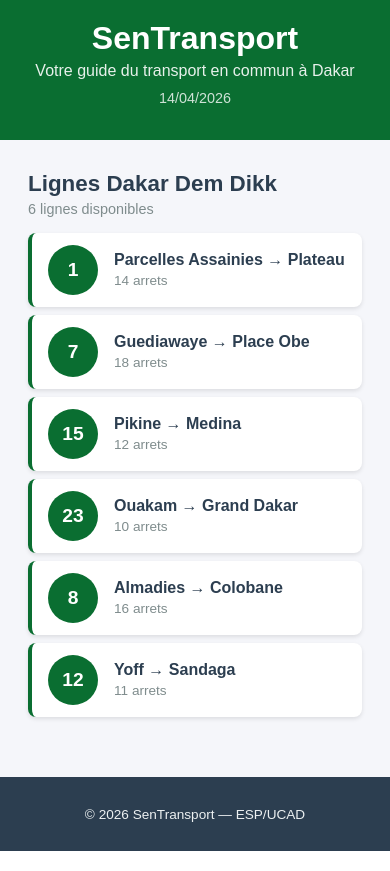
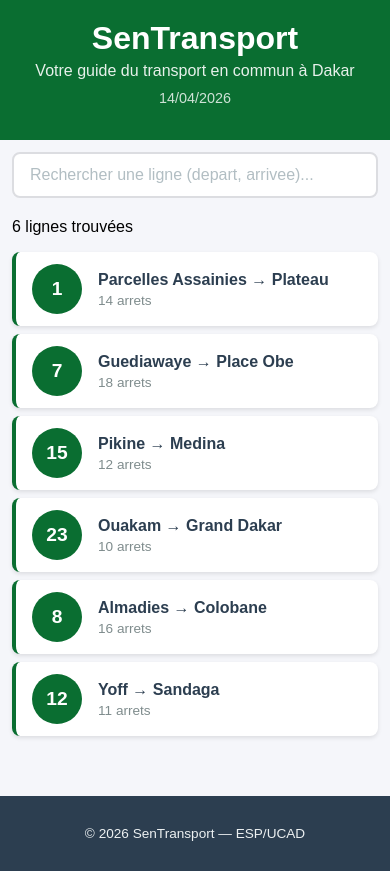
Before and after one commit to fatouniang-source/sentransport, a React (Create React App) app: page / in a window 390 px wide. Built offline with nearby package versions, Linux system fonts and the light colour scheme.

Commit message:
Lab 3 : etat, recherche et selection de lignes

```diff
--- a/src/App.css
+++ b/src/App.css
@@ -18,3 +18,21 @@
 padding: 12px;
 }
 }
+
+
+@media (max-width: 600px) {
+  .contenu {
+    padding: 12px;
+  }
+
+  .ligne-bus {
+    padding: 10px 12px;
+  }
+
+  .ligne-numero {
+    width: 40px;
+    height: 40px;
+    font-size: 1rem;
+    margin-right: 12px;
+  }
+}
--- a/src/App.js
+++ b/src/App.js
@@ -2,33 +2,88 @@
 import Header from './Header';
 import ListeLignes from './ListeLignes';
 import Footer from './Footer';
+import StatReseau from './StatReseau';
+import { useState } from 'react';
+import Recherche from './Recherche';
+import LigneBus from './LigneBus';
+import DetailLigne from './DetailLigne';
+
+
+
 function App() {
+  const [recherche, setRecherche] = useState("");
+  const [ligneSelectionnee, setLigneSelectionnee] = useState(null);
+
   const lignes = [
-{ id: 1, numero: "1", depart: "Parcelles Assainies",
-arrivee: "Plateau",
-arrets: 14 },
-{ id: 2, numero: "7", depart: "Guediawaye",
-arrivee: "Place Obe", arrets: 18 },
-{ id: 3, numero: "15", depart: "Pikine",
-arrivee: "Medina",
-arrets: 12 },
-{ id: 4, numero: "23", depart: "Ouakam",
-arrivee: "Grand Dakar", arrets: 10 },
-{ id: 5, numero: "8", depart: "Almadies",
-arrivee: "Colobane",
-arrets: 16 },
-{ id: 6, numero: "12", depart: "Yoff",
-arrivee: "Sandaga",
-arrets: 11 },
+    { id: 1, numero: "1", depart: "Parcelles Assainies", arrivee: "Plateau", arrets: 14, listeArrets: ["Parcelles U14", "Parcelles U10","Camberene", "Patte d'Oie", "Grand Dakar","Colobane", "Ponty",  "Plateau"] },
+    { id: 2, numero: "7", depart: "Guediawaye", arrivee: "Place Obe", arrets: 18, listeArrets: ["Guediawaye", "Pikine", "Thiaroye", "Keur Massar", "Grand Yoff", "Parcelles", "Liberte 6", "Place Obe"] },
+    { id: 3, numero: "15", depart: "Pikine", arrivee: "Medina", arrets: 12, listeArrets: ["Pikine Centre", "Thiaroye Gare", "Hann", "Colobane", "Fass", "Medina"] },
+    { id: 4, numero: "23", depart: "Ouakam", arrivee: "Grand Dakar", arrets: 10, listeArrets: ["Ouakam Village", "Mermoz", "Fann", "Point E", "Liberte 5", "Grand Dakar"] },
+    { id: 5, numero: "8", depart: "Almadies", arrivee: "Colobane", arrets: 16, listeArrets: ["Almadies", "Ngor", "Yoff", "Ouest Foire", "Liberte 6", "Colobane"] },
+    { id: 6, numero: "12", depart: "Yoff", arrivee: "Sandaga", arrets: 11, listeArrets: ["Yoff Village", "Aeroport LSS", "Parcelles U17", "Grand Yoff", "HLM", "Sandaga"] },
   ];
+
+  // Filtrer les lignes selon le texte tape
+  const lignesFiltrees = lignes.filter(l =>
+    l.depart.toLowerCase().includes(recherche.toLowerCase()) ||
+    l.arrivee.toLowerCase().includes(recherche.toLowerCase()) ||
+    l.numero.includes(recherche)
+  );
+
+
+  function handleClickLigne(ligne) {
+    if (ligneSelectionnee && ligneSelectionnee.id === ligne.id) {
+      setLigneSelectionnee(null);
+      // re-clic = deselectioner
+    } else {
+      setLigneSelectionnee(ligne); // premier clic = selectionner
+    }
+  }
+
+
 return (
     <div className="App">
       <Header />
+
       <main className="contenu">
-<ListeLignes lignes={lignes} />
+        <Recherche
+          valeur={recherche}
+          onChange={setRecherche}
+        />
+
+        <p className="resultat-recherche">
+          {lignesFiltrees.length} ligne
+          {lignesFiltrees.length > 1 ? 's' : ''} trouvée
+          {lignesFiltrees.length > 1 ? 's' : ''}
+        </p>
+
+        {lignesFiltrees.map((ligne) => (
+          <LigneBus
+            key={ligne.id}
+            numero={ligne.numero}
+            depart={ligne.depart}
+            arrivee={ligne.arrivee}
+            arrets={ligne.arrets}
+            estSelectionnee={
+              ligneSelectionnee &&
+              ligneSelectionnee.id === ligne.id
+            }
+            onClick={() =>
+              handleClickLigne(ligne)
+            }
+          />
+        ))}
+
+        {ligneSelectionnee && (
+          <DetailLigne
+            ligne={ligneSelectionnee}
+          />
+        )}
       </main>
+
       <Footer />
     </div>
   );
 }
+
 export default App;
--- /dev/null
+++ b/src/DetailLigne.css
@@ -0,0 +1,58 @@
+.detail-ligne {
+    background-color: #ffffff;
+    border: 2px solid #0a6e31;
+    border-radius: 8px;
+    padding: 20px;
+    margin-top: 16px;
+    animation: slideDown 0.3s ease;
+}
+@keyframes slideDown {
+    from { opacity: 0; transform: translateY(-10px); }
+    to { opacity: 1; transform: translateY(0); }
+}
+.detail-titre {
+    color: #0a6e31;
+    margin: 0 0 8px 0;
+    font-size: 1.2rem;
+}
+.detail-info {
+    color: #7f8c8d;
+    margin: 0 0 16px 0;
+    font-size: 0.9rem;
+}
+.detail-arrets h4 {
+    color: #2c3e50;
+    margin: 0 0 8px 0;
+}
+.detail-liste {
+    list-style: none;
+    padding: 0;
+    margin: 0;
+}
+.detail-arret {
+    display: flex;
+    align-items: center;
+    padding: 8px 0;
+    border-bottom: 1px solid #f0f0f0;
+    }
+.detail-arret:last-child {
+    border-bottom: none;
+}
+.arret-numero {
+    background-color: #0a6e31;
+    color: white;
+    width: 28px;
+    height: 28px;
+    border-radius: 50%;
+    display: flex;
+    align-items: center;
+    justify-content: center;
+    font-size: 0.8rem;
+    font-weight: bold;
+    margin-right: 12px;
+    flex-shrink: 0;
+}
+.arret-nom {
+    color: #2c3e50;
+    font-size: 0.95rem;
+}
--- /dev/null
+++ b/src/DetailLigne.js
@@ -0,0 +1,28 @@
+import './DetailLigne.css';
+
+function DetailLigne({ ligne }) {
+    return (
+        <div className="detail-ligne">
+            <h3 className="detail-titre">
+                Ligne {ligne.numero} : {ligne.depart} &rarr;
+                {ligne.arrivee}
+            </h3>
+            <p className="detail-info">
+                {ligne.arrets} arrets sur ce trajet
+            </p>
+            <div className="detail-arrets">
+                <h4>Arrets principaux :</h4>
+                <ul className="detail-liste">
+                    {ligne.listeArrets.map((arret, index) => (
+                        <li key={index} className="detail-arret">
+                            <span className="arret-numero">{index + 1}</span>
+                            <span className="arret-nom">{arret}</span>
+                        </li>
+                    ))}
+                </ul>
+            </div>
+        </div>
+    );
+}
+
+export default DetailLigne;
--- a/src/LigneBus.js
+++ b/src/LigneBus.js
@@ -1,8 +1,12 @@
 import './LigneBus.css';
 
-function LigneBus ({ numero, depart, arrivee, arrets }) {
+function LigneBus({ numero, depart, arrivee, arrets, estSelectionnee, onClick }) {
   return (
-        <div className="ligne-bus">
+    <div
+      className={`ligne-bus ${estSelectionnee
+        ? 'ligne-bus-active' : ''}`}
+      onClick={onClick}
+    >
       <div className="ligne-numero">{numero}</div>
       <div className="ligne-info">
         <span className="ligne-trajet">
--- a/src/ListeLignes.css
+++ b/src/ListeLignes.css
@@ -13,3 +13,11 @@
     margin-top: 0;
     margin-bottom: 16px;
 }
+
+.ligne-bus-active {
+    border-left: 4px solid #e67e22;
+    background-color: #fef9f3;
+}
+.ligne-bus-active .ligne-numero {
+    background-color: #e67e22;
+}
--- a/src/ListeLignes.js
+++ b/src/ListeLignes.js
@@ -9,11 +9,12 @@
 </p>
 {lignes.map(ligne => (
 <LigneBus
-key={ligne.id}
-numero={ligne.numero}
-depart={ligne.depart}
-arrivee={ligne.arrivee}
-arrets={ligne.arrets}
+  key={ligne.id}
+  numero={ligne.numero}
+  depart={ligne.depart}
+  arrivee={ligne.arrivee}
+  arrets={ligne.arrets}
+  couleur={ligne.couleur} // ✅
 />
 ))}
 </div>
--- /dev/null
+++ b/src/Recherche.css
@@ -0,0 +1,22 @@
+.recherche {
+    margin-bottom: 20px;
+}
+
+.recherche-input {
+    width: 100%;
+    padding: 12px 16px;
+    font-size: 1rem;
+    border: 2px solid #dcdde1;
+    border-radius: 8px;
+    outline: none;
+    box-sizing: border-box;
+    transition: border-color 0.2s;
+}
+
+.recherche-input:focus {
+    border-color: #0a6e31;
+}
+
+.recherche-input::placeholder {
+    color: #b2bec3;
+}
--- /dev/null
+++ b/src/Recherche.js
@@ -0,0 +1,17 @@
+import './Recherche.css';
+
+function Recherche({ valeur, onChange }) {
+    return (
+      <div className="recherche">
+        <input
+            type="text"
+            className="recherche-input"
+            placeholder="Rechercher une ligne (depart, arrivee)..."
+            value={valeur}
+            onChange={e => onChange(e.target.value)}
+        />
+      </div>
+    );
+}
+
+export default Recherche;
--- /dev/null
+++ b/src/StatReseau.css
@@ -0,0 +1,7 @@
+.stats {
+  background-color: white;
+  padding: 12px;
+  margin-bottom: 16px;
+  border-radius: 8px;
+  box-shadow: 0 2px 4px rgba(0,0,0,0.1);
+}
--- /dev/null
+++ b/src/StatReseau.js
@@ -0,0 +1,21 @@
+import './StatReseau.css';
+
+function StatReseau({ lignes }) {
+  const totalLignes = lignes.length;
+
+  const totalArrets = lignes.reduce((sum, ligne) => sum + ligne.arrets, 0);
+
+  const maxLigne = lignes.reduce((max, ligne) =>
+    ligne.arrets > max.arrets ? ligne : max
+  );
+
+  return (
+    <div className="stats">
+      <p>Total lignes : {totalLignes}</p>
+      <p>Total arrêts : {totalArrets}</p>
+      <p>Ligne la plus longue : {maxLigne.numero} ({maxLigne.arrets} arrêts)</p>
+    </div>
+  );
+}
+
+export default StatReseau;
```
Lines whose indentation alone changed are shown as unchanged.
